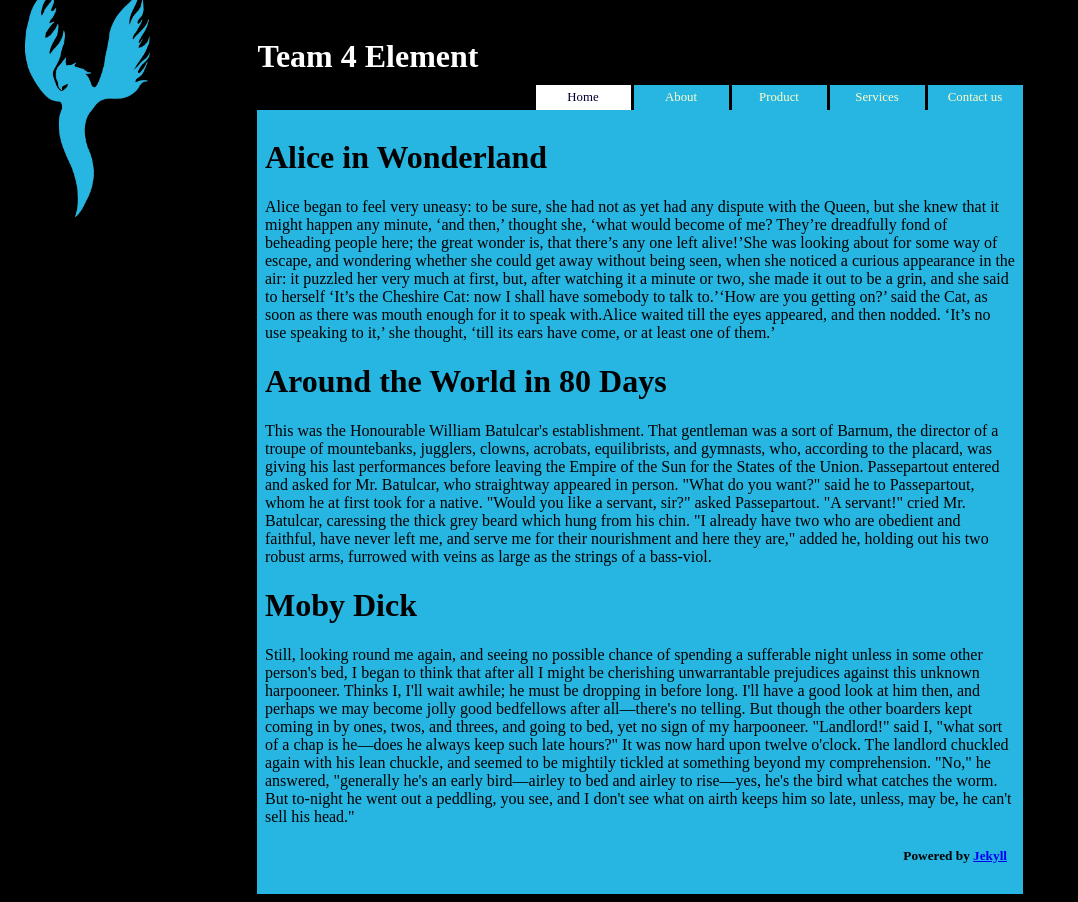
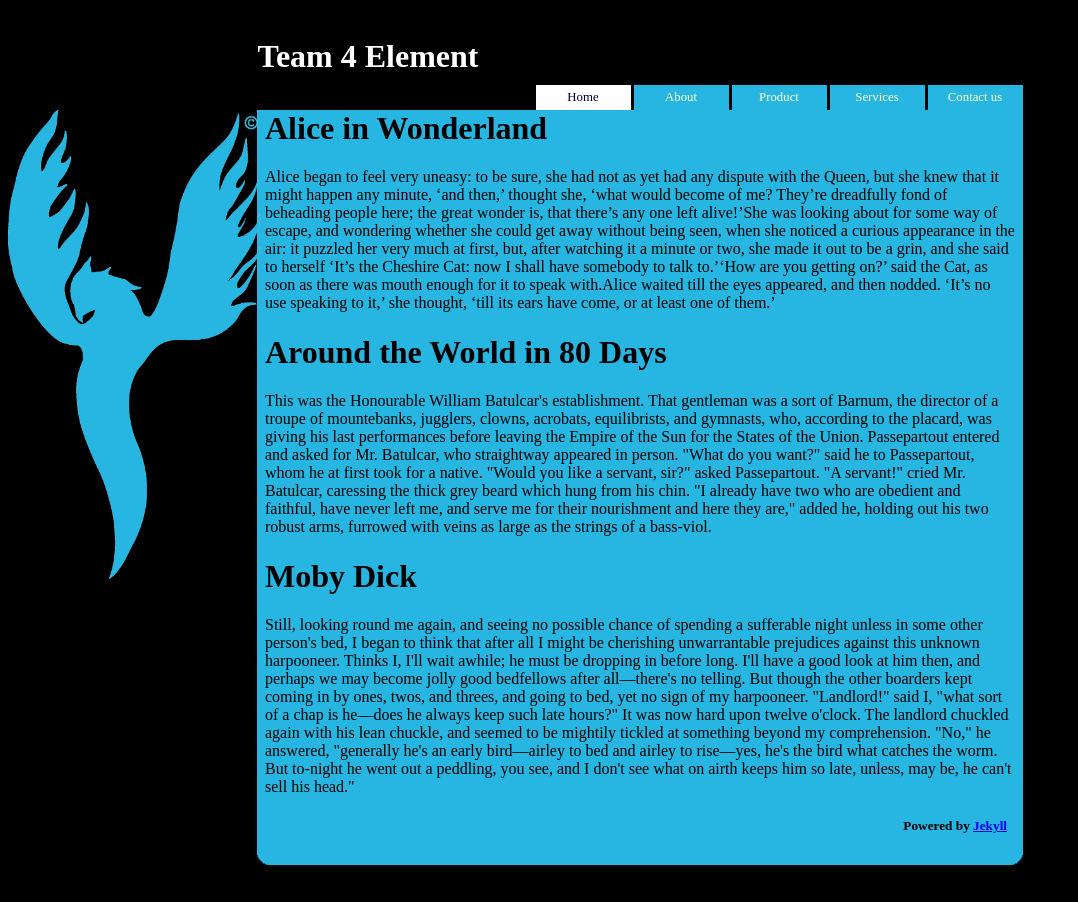
Before and after one commit to Apple101Review/team4history, a Jekyll site: the page built from index.html, in a window 1280 px wide. Shown: the whole page, without its empty margins (0-1078 px from the left). Built offline with Jekyll 4.4.1, drawn with Linux system fonts in a browser that asks for light colours.

Commit message:
Adds BIG BOTTOM and floaty phoenix

```diff
--- a/_layouts/default.html
+++ b/_layouts/default.html
@@ -5,9 +5,14 @@
 		<link rel="stylesheet" type="text/css" href="style.css"/>
 		<script type="text/javascript" src="niftycube.js"></script>
 		<script type="text/javascript">
-			window.onload = function() {
-				Nifty("div#wrapper","bottom");
-			}
+			window.onload=function(){
+				Nifty("div#content","big bottom");
+			};
+
+			window.onresize = function(){
+    			var img = document.getElementById('team4logo');
+				    img.style.width = "20%";
+			};
 		</script>
 		<title>{{ page.title }}</title>
 	</head>
@@ -24,9 +29,9 @@
 			</ul>
 			</div>
 		</div>
-		<img src="images/team 4 logo.gif" width=125 height=232 id="team4logo"/>
+		<img src="images/team 4 logo.gif" id="team4logo"/>
 		<div id="wrapper">
-			<div class="content">
+			<div id="content">
 				{{ content }}
 				<div style="text-align: right; margin: .5em;"><h5>Powered by <a href="https://github.com/mojombo/jekyll">Jekyll</a></h5></div>
 			</div>
--- a/style.css
+++ b/style.css
@@ -10,7 +10,7 @@ body {
 	text-align: center;
 	color: rgb(39,181,225);
 }*/
-div#header{width:100%;overflow:hidden;background: black}
+div#header{width:100%;overflow:hidden;background: black; float: right;}
 div#header h1,div#menu{width:765px;margin:0 auto;text-align:left}
 div#header h1{padding: 30px 0 10px;color: #FFF}
 
@@ -28,11 +28,11 @@ ul#nav li.activelink a,ul#nav li.activelink a:hover{background: #FFF;color: #003
 .subtitle {
 }
 
-#wrapper {
+div#wrapper {
 	text-align: center;
 }
 
-.content {
+div#content {
 	background-color: rgb(39,181,225); /* 39, 181, 225*/
 	text-align: left;
 	width: 750px;
@@ -42,8 +42,7 @@ ul#nav li.activelink a,ul#nav li.activelink a:hover{background: #FFF;color: #003
 }
 
 #team4logo {
-	position:absolute;
-    left: 25px;
-    top: -15px;
+	float: left;
+    width: 20%;
 	z-index:1;
 }
```
